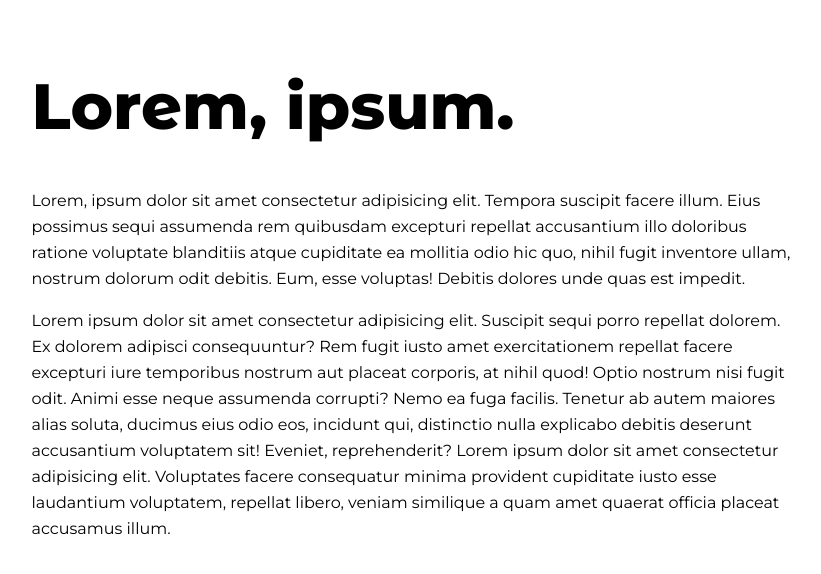
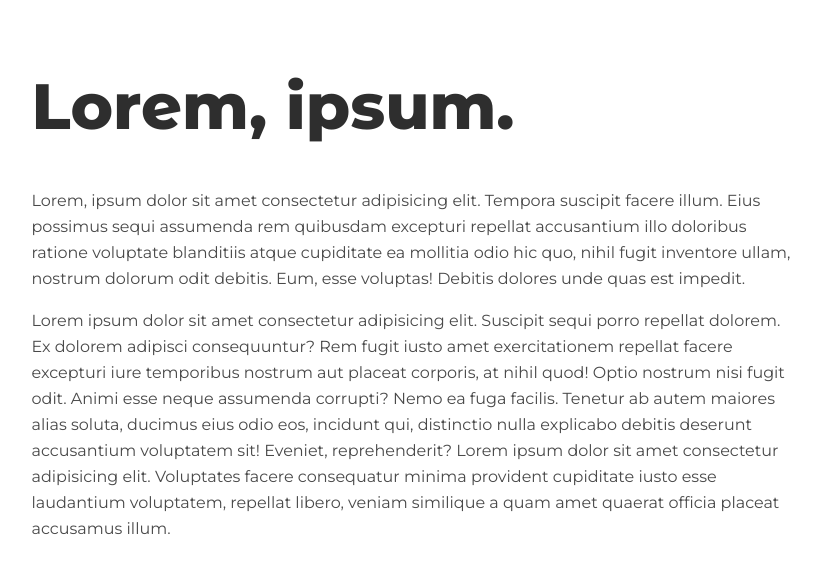
Before and after one commit to phetw/typography, a plain HTML site: page index.html in a window 1280 px wide. Shown: the whole page, without its empty margins (226-1047 px from the left). Drawn offline with Linux system fonts and the light colour scheme.

Commit message:
[💄] change font color

```diff
--- a/main.css
+++ b/main.css
@@ -9,11 +9,13 @@ body main {
 }
 
 h1 {
+    color: #2e2e2e;
     font-size: 4rem;
     font-family: 'Montserrat Alternates', sans-serif;
 }
 
 p {
     line-height: 26px;
+    color: #494949;
     font-family: 'Montserrat', sans-serif;
 }
```
